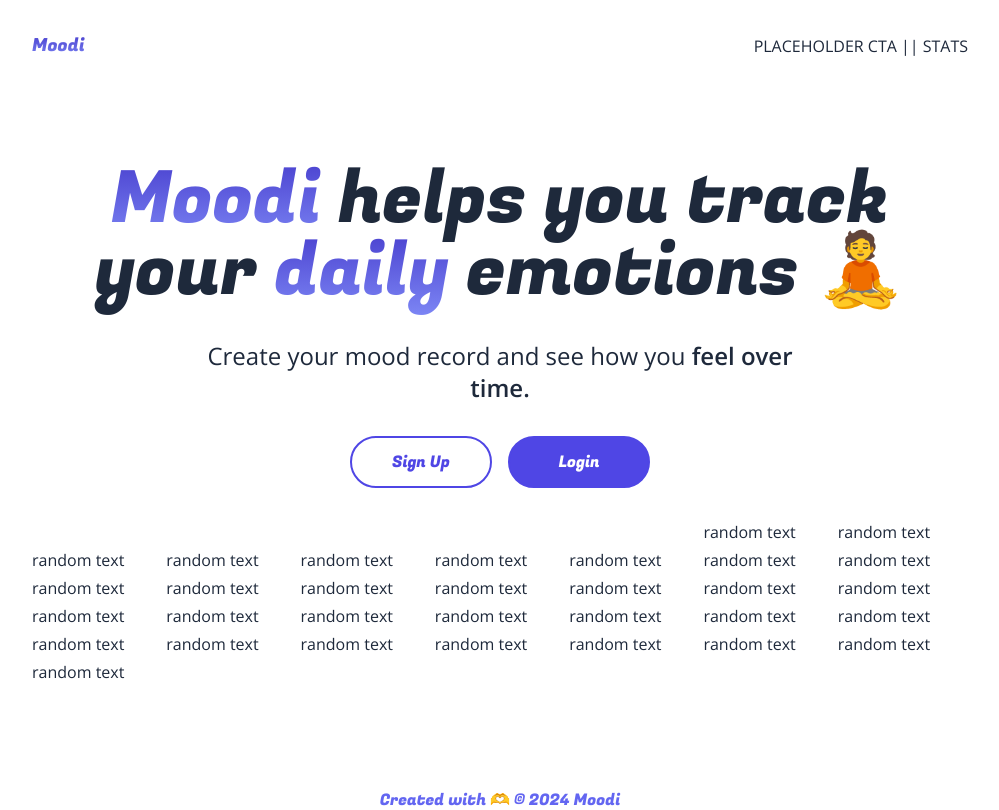
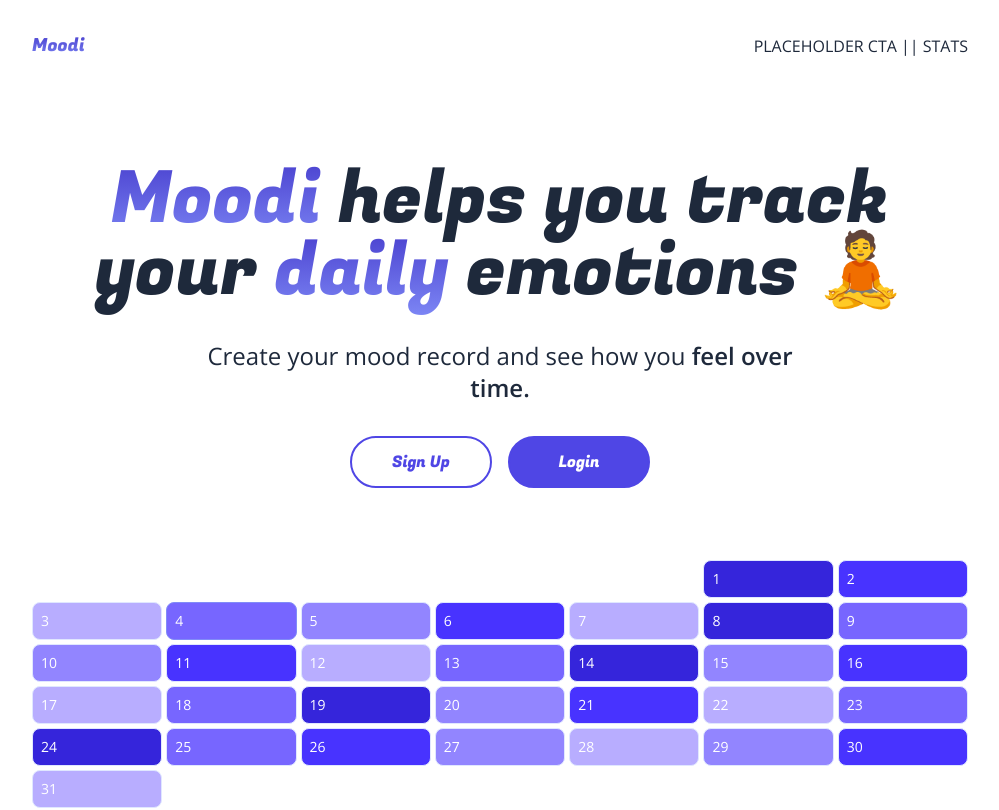
Before and after one commit to McLainCronin/moodl, a Next.js app: page / in a window 1280 px wide. Shown: the top 810 px of the page, without its empty margins (140-1139 px from the left). Built offline with nearby package versions, Linux system fonts and the light colour scheme.

Commit message:
Add demo functionality to Calendar component and improve layout; implement gradient backgrounds and update imports

```diff
--- a/app/layout.js
+++ b/app/layout.js
@@ -1,5 +1,7 @@
 import { Fugaz_One, Open_Sans } from "next/font/google";
 import "./globals.css";
+import Link from "next/link";
+
 
 const opensans = Open_Sans({ subsets: ["latin"] });
 const fugaz = Fugaz_One({ subsets: ["latin"], weight: ['400'] });
@@ -12,7 +14,11 @@
 export default function RootLayout({ children }) {
   const header = (
     <header className="p-4 sm:p-8 flex items-center justify-between gap-4">
-      <h1 className={'text-based sm:text-lg textGradient ' + fugaz.className}><a href='/'>Moodi</a></h1>
+      <h1 className={'text-based sm:text-lg textGradient ' + fugaz.className}>
+        <Link href='/'>
+          Moodi
+        </Link>
+      </h1>
       <div className="flex items-center justify-between">
         PLACEHOLDER CTA || STATS
       </div>
--- a/components/Calendar.jsx
+++ b/components/Calendar.jsx
@@ -1,11 +1,14 @@
+import { gradients, baseRating, demoData } from '@/utils/index'
 import React from 'react'
+
 
 const months = { 'January': 'Jan', 'February': 'Feb', 'March': 'Mar', 'April': 'Apr', 'May': 'May', 'June': 'Jun', 'July': 'Jul', 'August': 'Aug', 'September': 'Sept', 'October': 'Oct', 'November': 'Nov', 'December': 'Dec' }
 const now = new Date()
 const dayList = ['Sunday', 'Monday', 'Tuesday', 'Wednesday', 'Thursday', 'Friday', 'Saturday']
 
 
-export default function Calendar() {
+export default function Calendar(props) {
+    const { demo } = props
     const year = 2024
     const month = 'November'
     const monthNow = new Date(year, Object.keys(months).indexOf(month), 1)
@@ -16,7 +19,7 @@
     const numRows = (Math.floor(daysToDisplay / 7)) + (daysToDisplay % 7 ? 1 : 0)
 
     return (
-        <div className='flex flex-col overflow-hidden gap-1'>
+        <div className='flex flex-col overflow-hidden gap-1 py-4 sm:py-6 md:py-10'>
             {[...Array(numRows).keys()].map((row, rowIndex) => {
                 return (
                     <div key={rowIndex} className='grid grid-cols-7 gap-1'>
@@ -35,9 +38,11 @@
                                 )
                             }
 
+                            let color = demo ? gradients.indigo[baseRating[dayIndex]] : dayIndex in demoData ? gradients.indigo[demoData[dayIndex]] : 'white'
+
                             return (
-                                <div key={dayOfWeekIndex}>
-                                    random text
+                                <div style={{background: color}} className={'text-xs sm:text-sm border border-solid p-2 flex items-center gap-2 justify-between rounded-lg ' + (isToday ? ' border-indigo-400 ' : ' border-indigo-100 ') + (color === 'white' ? ' text-indigo-400' : ' text-white')} key={dayOfWeekIndex}>
+                                    <p>{dayIndex}</p>
                                 </div>
                             )
                         })}
--- a/components/Hero.jsx
+++ b/components/Hero.jsx
@@ -3,6 +3,9 @@
 import Main from './Main'
 import Button from './Button'
 import Calendar from "./Calendar";
+import { demoData } from "@/utils";
+
+
 
 
 const fugaz = Fugaz_One({ subsets: ["latin"], weight: ['400'] });
@@ -20,7 +23,7 @@
         <Button text="Sign Up"/>
         <Button text="Login" dark/>
       </div>
-      <Calendar />
+      <Calendar demo />
     </div>
   )
 }
--- /dev/null
+++ b/utils/index.jsx
@@ -0,0 +1,24 @@
+export const gradients = {
+    indigo: ['#dcd6ff', '#b8adff', '#9285ff', '#7766ff', '#4833ff', '#3525db', '#261ab1', '#1a1093', '#10097a',],
+    green: ['#dcfdc3', '#affc9d', '#7cf86c', '#4bf246', '#0cea1c', '#0dc928', '#0ca82f', '#038731', '#047031',],
+    blue: ['#ccfffa', '#9afefe', '#66f1fc', '#41dffa', '#07c2f7', '#0497d4', '#0171b1', '#02518e', '#003a76',],
+    yellow: ['#fff8db', '#fff0b8', '#ffe495', '#ffd97b', '#ffc84f', '#dba339', '#b78127', '#936118', '#7a4b10',],
+    pink: ['#ffd8f2', '#ffb1ea', '#ff8aea', '#ff6df1', '#ff3dfe', '#cd2ddb', '#9d1fb7', '#731493', '#540b7a',],
+}
+
+export const baseRating = {
+    "0": 2, "1": 5, "2": 4, "3": 1, "4": 3,
+    "5": 2, "6": 4, "7": 1, "8": 5, "9": 3,
+    "10": 2, "11": 4, "12": 1, "13": 3, "14": 5,
+    "15": 2, "16": 4, "17": 1, "18": 3, "19": 5,
+    "20": 2, "21": 4, "22": 1, "23": 3, "24": 5,
+    "25": 3, "26": 4, "27": 2, "28": 1, "29": 2,
+    "30": 4, "31": 1, "32": 3, "33": 5, "34": 2,
+    "35": 4, "36": 1, "37": 5, "38": 3, "39": 2,
+    "40": 5, "41": 4, "42": 1, "43": 3,
+}
+
+export const demoData = {
+    "15": 2, "16": 4, "17": 1, "18": 3, "19": 5,
+    "20": 2, "21": 4, "22": 1, "23": 3, "24": 5,
+}
```
